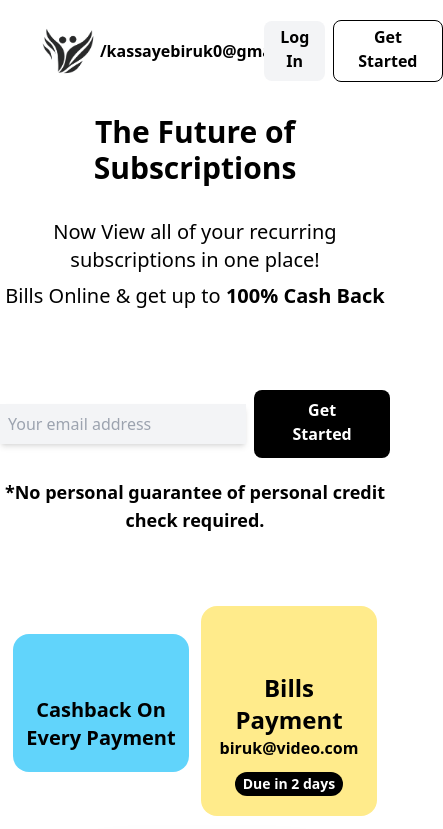
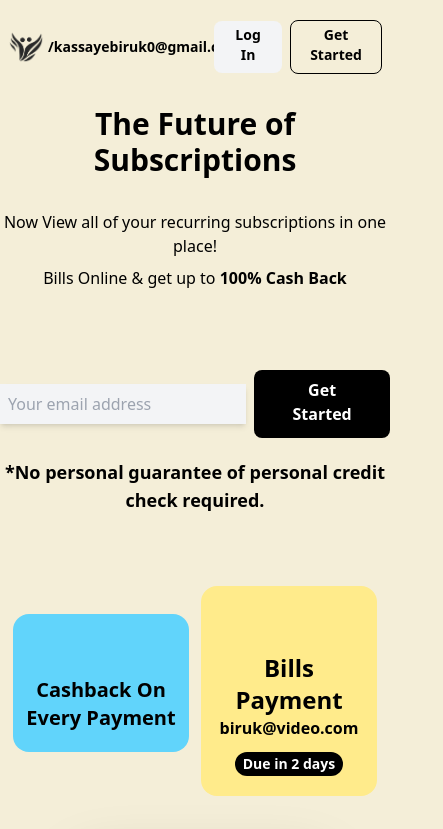
Before and after one commit to Biruk42/Sub, a website: page index.html in a window 390 px wide. Shown: the top 829 px of the page, 443 px wide, since content can reach past the window. Drawn offline with nearby package versions, Linux system fonts and the light colour scheme; some icons are missing.

Commit message:
Fix the navbar alignment on smaller screen and change the background color of the page

```diff
--- a/index.html
+++ b/index.html
@@ -8,11 +8,13 @@
     <link rel="stylesheet" href="css/style.css" />
     <title>Sub</title>
   </head>
-  <body>
-    <nav class="mx-10 my-5 flex items-center justify-between">
+  <body class="bg-[#F4EED8]">
+    <nav class="mx-2 my-5 flex items-center justify-between md:mx-10">
       <div class="flex items-center gap-1">
-        <img src="images/logo.png" alt="" class="w-14" loading="lazy" />
-        <p class="font-semibold">/kassayebiruk0@gmail.com</p>
+        <img src="images/logo.png" alt="" class="w-9 lg:w-14" loading="lazy" />
+        <p class="text-sm font-semibold lg:text-base">
+          /kassayebiruk0@gmail.com
+        </p>
       </div>
       <div class="hidden items-center gap-3 lg:flex">
         <a
@@ -35,12 +37,12 @@
       </div>
       <div class="flex items-center gap-2">
         <button
-          class="rounded-lg border-none bg-gray-100 py-2 px-4 font-semibold transition hover:bg-gray-400 hover:text-white active:scale-95"
+          class="rounded-lg border-none bg-gray-100 py-2 px-4 text-sm font-semibold transition hover:bg-gray-400 hover:text-white active:scale-95 lg:text-base"
         >
           <p class="-mt-1">Log In</p>
         </button>
         <button
-          class="rounded-lg border border-black py-2 px-6 font-semibold transition hover:bg-slate-600 hover:text-white active:scale-95"
+          class="rounded-lg border border-black py-2 px-3 text-sm font-semibold transition hover:bg-slate-600 hover:text-white active:scale-95 lg:px-6 lg:text-base"
         >
           <p class="-mt-1">Get Started</p>
         </button>
@@ -51,10 +53,10 @@
         <h1 class="mb-8 text-3xl font-bold md:text-5xl lg:text-6xl">
           The Future of Subscriptions
         </h1>
-        <p class="text-xl">
+        <p class="text-base lg:text-xl">
           Now View all of your recurring subscriptions in one place!
         </p>
-        <p class="text-xl">
+        <p class="text-base lg:text-xl">
           Bills Online & get up to <span class="font-bold">100% Cash Back</span>
         </p>
       </div>
```
Also changed, not shown: css/style.css.
